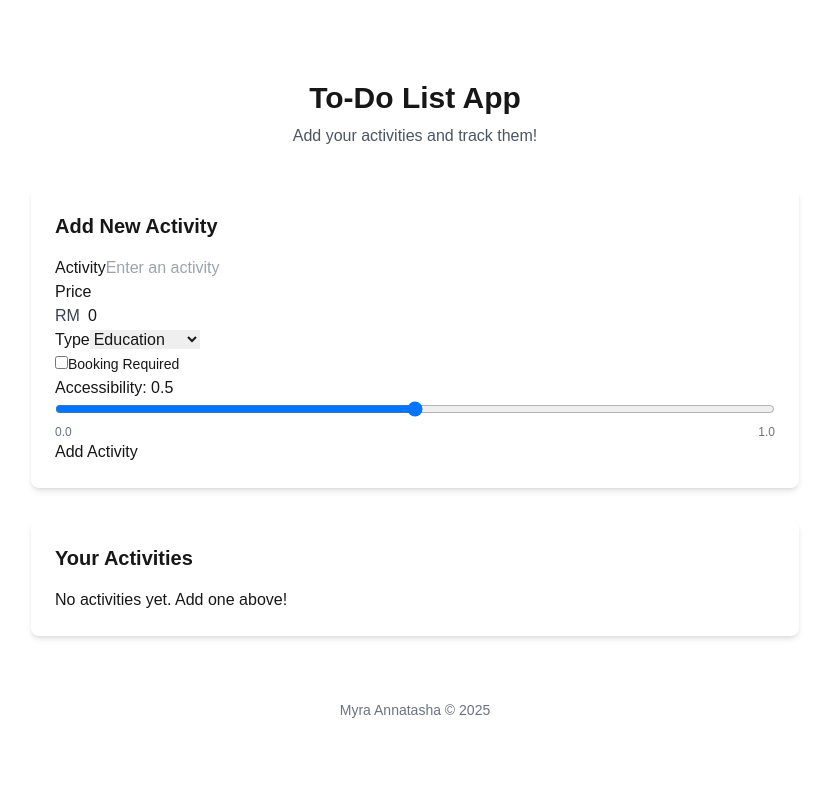
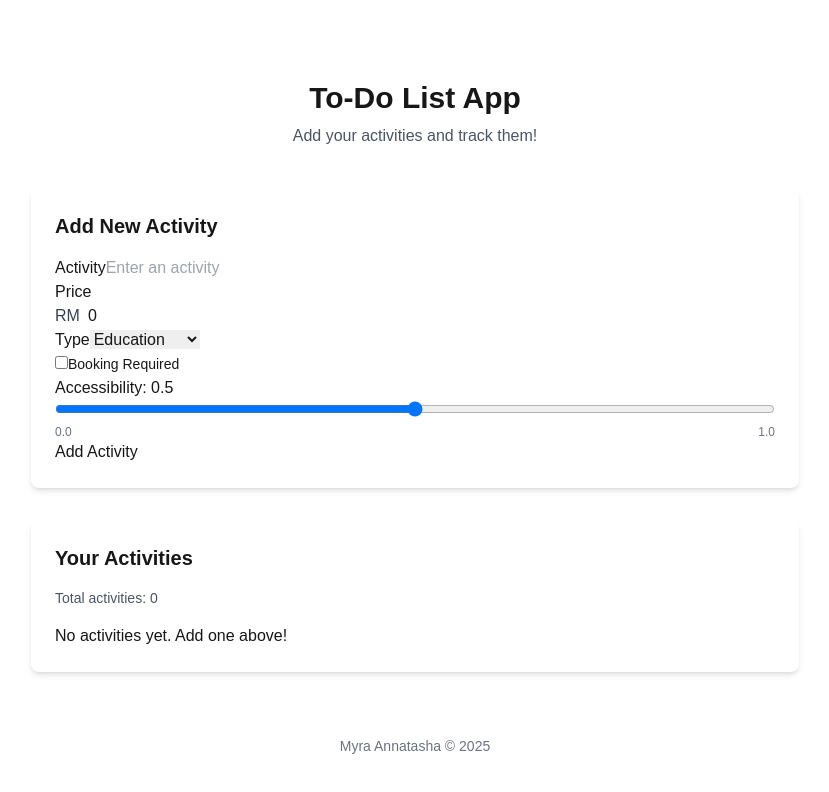
Before and after one commit to myraAnna/next14, a Next.js app: page / in a window 1280 px wide. Shown: the top 792 px of the page, without its empty margins (225-1054 px from the left). Built offline with nearby package versions, Linux system fonts and the light colour scheme.

Commit message:
display total number of items and remove unused

```diff
--- a/src/app/components/todoList.tsx
+++ b/src/app/components/todoList.tsx
@@ -10,6 +10,9 @@
     return (
         <div className="card">
         <h2 className="card-title">Your Activities</h2>
+        <p className="text-sm text-gray-600 mb-4">
+            Total activities: {todoList.length}
+        </p>
 
         {todoList.length === 0 ? (
             <p className="empty-state">No activities yet. Add one above!</p>
```
Also changed, not shown: src/styles/todo-item.css (deleted).
